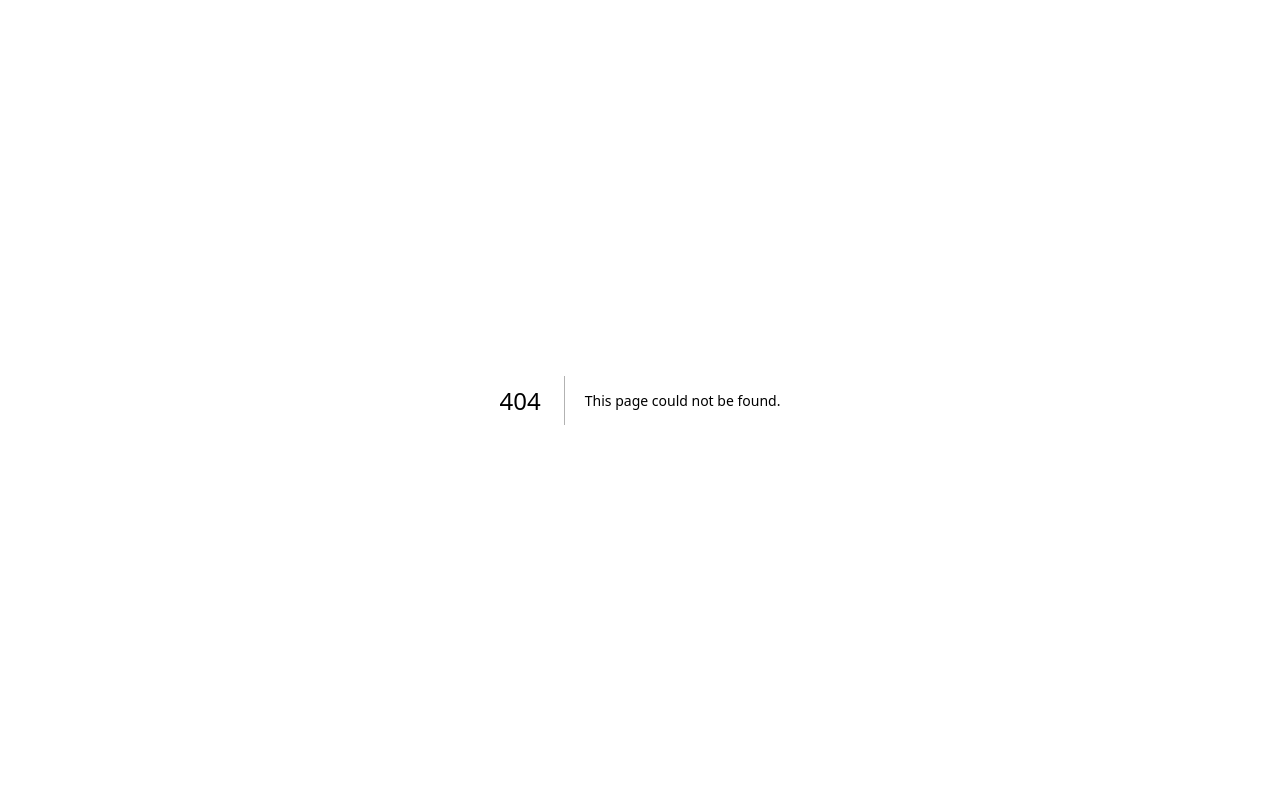
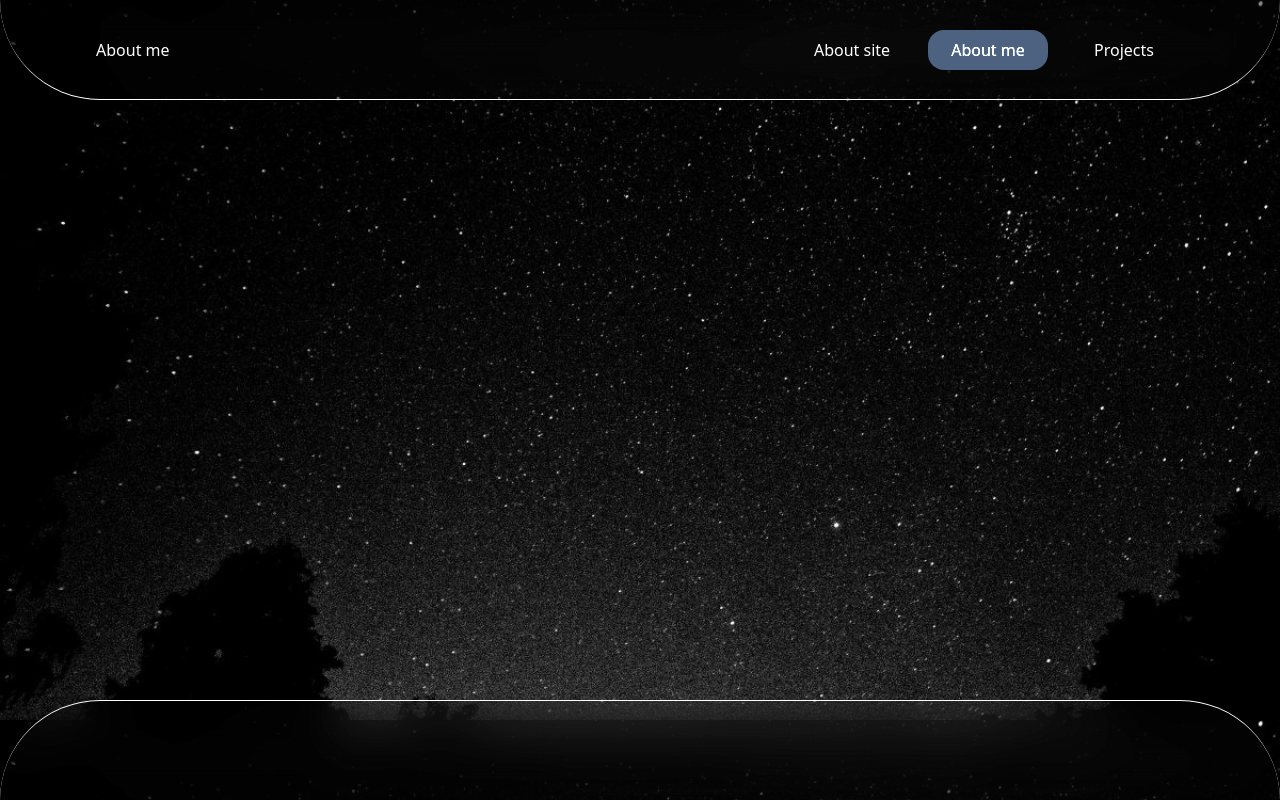
Before and after one commit to mejzerVitaliy/My_Portfolio, a Next.js app: page /aboutMe in a window 1280 px wide. Before the commit this address had no page. Built offline with nearby package versions, Linux system fonts and the light colour scheme.

Commit message:
+ header & footer

```diff
--- a/src/app/about/page.tsx
+++ /dev/null
@@ -1,5 +0,0 @@
-export default function About() {
-    return (
-        <h1>About</h1>
-    )
-}
--- /dev/null
+++ b/src/app/aboutMe/page.tsx
@@ -0,0 +1,17 @@
+import Footer from "@/components/molecules/Footer/Footer";
+import Header from "@/components/molecules/Header/Header";
+import { Metadata } from "next";
+
+export const metadata: Metadata = {
+    title: 'Portfolio | About Me',
+    description: 'This is page about me',
+};
+
+export default function AboutMePage() {
+    return (
+        <main className="flex flex-col items-center justify-center">
+            <Header title="About me" selectedPage="aboutMe"/>
+            <Footer />
+        </main>
+    );
+}
--- a/src/app/layout.tsx
+++ b/src/app/layout.tsx
@@ -1,19 +1,17 @@
-import { Metadata } from "next"
-import { ReduxProvider } from "../store/providers"
+import { Metadata } from "next";
+import '../styles/globals.css'
 
 export const metadata: Metadata = {
-    title: 'Next.js',
-    description: 'Generated by Next.js',
-}
+    title: 'Portfolio | About',
+    description: 'This is page about my portfolio',
+};
 
-export default function RootLayout({children}: {children: React.ReactNode}) {
+export default function RootLayout({ children }: { children: React.ReactNode }) {
     return (
         <html lang="en">
             <body>
-                <ReduxProvider>
-                    {children}
-                </ReduxProvider>
+                {children}
             </body>
         </html>
-    )
+    );
 }
--- a/src/app/page.tsx
+++ b/src/app/page.tsx
@@ -1,10 +1,15 @@
-import Link from "next/link";
+"use client"
+import Footer from "@/components/molecules/Footer/Footer";
+import Header from "@/components/molecules/Header/Header";
+import { ReduxProvider } from "@/store/providers";
 
-export default function Home() {
+export default function AboutPage() {
     return (
-        <main>
-            <h1>Home page</h1>
-            <Link href={'/about'}>To About</Link>
-        </main>
+        <ReduxProvider>
+            <main className="flex flex-col items-center justify-center">
+                <Header title="About Portfolio" selectedPage="/"/>
+                <Footer />
+            </main>
+        </ReduxProvider>
     );
 }
--- /dev/null
+++ b/src/app/projects/page.tsx
@@ -0,0 +1,17 @@
+import Footer from "@/components/molecules/Footer/Footer";
+import Header from "@/components/molecules/Header/Header";
+import { Metadata } from "next";
+
+export const metadata: Metadata = {
+    title: 'Portfolio | Projects',
+    description: 'This is page about my projects',
+};
+
+export default function ProjectsPage() {
+    return (
+        <main className="flex flex-col items-center justify-center">
+            <Header title="My Projects" selectedPage="projects"/>
+            <Footer />
+        </main>
+    );
+}
--- /dev/null
+++ b/src/components/molecules/Footer/Footer.tsx
@@ -0,0 +1,11 @@
+import React from 'react'
+
+const Footer: React.FC = () => {
+    return (
+        <footer className='w-full h-[100px] fixed bottom-0 rounded-t-full blured border-t '>
+
+        </footer>
+    )
+}
+
+export default Footer
--- /dev/null
+++ b/src/components/molecules/Header/Header.tsx
@@ -0,0 +1,33 @@
+import Link from 'next/link'
+import React from 'react'
+
+interface HeaderProps{
+    title: string,
+    selectedPage: string
+}
+
+const Header: React.FC<HeaderProps> = ({title, selectedPage}) => {
+    return (
+        <header className='w-full h-[100px] fixed top-0 grid place-items-center rounded-b-full blured border-b '>
+            <section className=' w-[85%] h-full flex justify-between items-center'>
+                <h1>{title}</h1>
+
+                <ul className='flex justify-between gap-[16px]'>
+                    <li >
+                        <Link className={`hover:bg-slate-900 w-[120px] h-[40px] grid place-content-center rounded-[16px] ${selectedPage === '/' && 'bg-slate-700'}`} href={'/'}>About site</Link>
+                    </li>
+
+                    <li >
+                        <Link className={`hover:bg-slate-900 w-[120px] h-[40px] grid place-content-center rounded-[16px] ${selectedPage === 'aboutMe' && 'bg-slate-700'}`} href={'/aboutMe'}>About me</Link>
+                    </li>
+
+                    <li >
+                        <Link className={`hover:bg-slate-900 w-[120px] h-[40px] grid place-content-center rounded-[16px] ${selectedPage === 'projects' && 'bg-slate-700'}`} href={'/projects'}>Projects</Link>
+                    </li>
+                </ul>
+            </section>
+        </header>
+    )
+}
+
+export default Header
--- a/src/store/slices/slices.ts
+++ b/src/store/slices/slices.ts
@@ -1,7 +1,8 @@
 import { combineReducers } from "@reduxjs/toolkit";
+import OpenModalSlice from "./OpenModalSlice";
 
 const rootReducers = combineReducers({
-    name: 'OpenModal'
+    name: OpenModalSlice
 })
 
 export default rootReducers
--- a/src/styles/globals.css
+++ b/src/styles/globals.css
@@ -1,3 +1,22 @@
 @tailwind base;
 @tailwind components;
 @tailwind utilities;
+
+*, body {
+    margin: 0;
+    padding: 0;
+}
+
+
+body {
+    width: 100%;
+    height: 100%;
+    background-image: url('../assets/background.jpg');
+    background-size: cover;
+    color: aliceblue;
+}
+
+.blured {
+    backdrop-filter: blur(25px);
+    filter: brightness(1.5);
+}
```
Also changed, not shown: src/assets/background.jpg (added), 1 other file (tests, documents, lock files or other folders).
